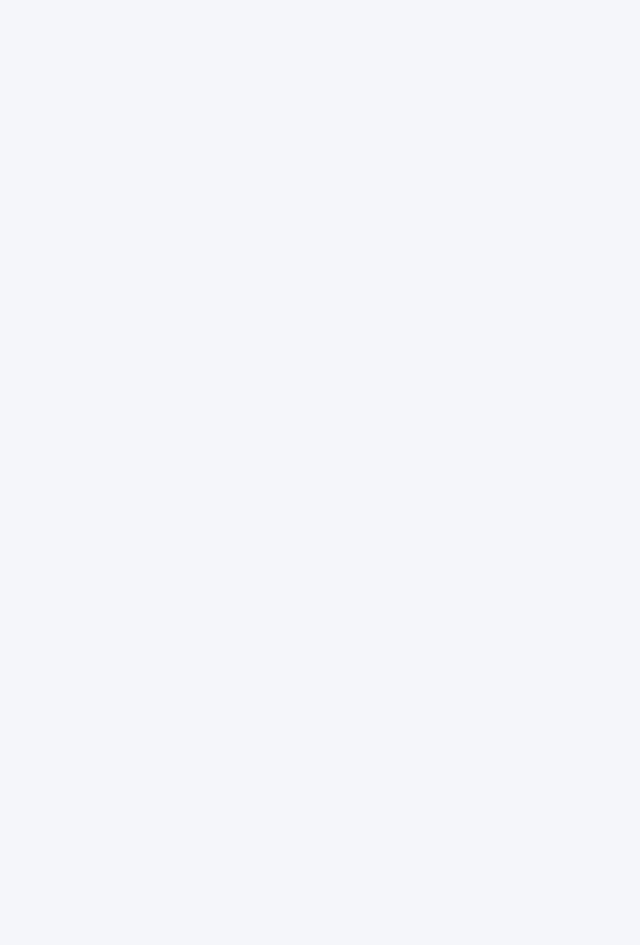
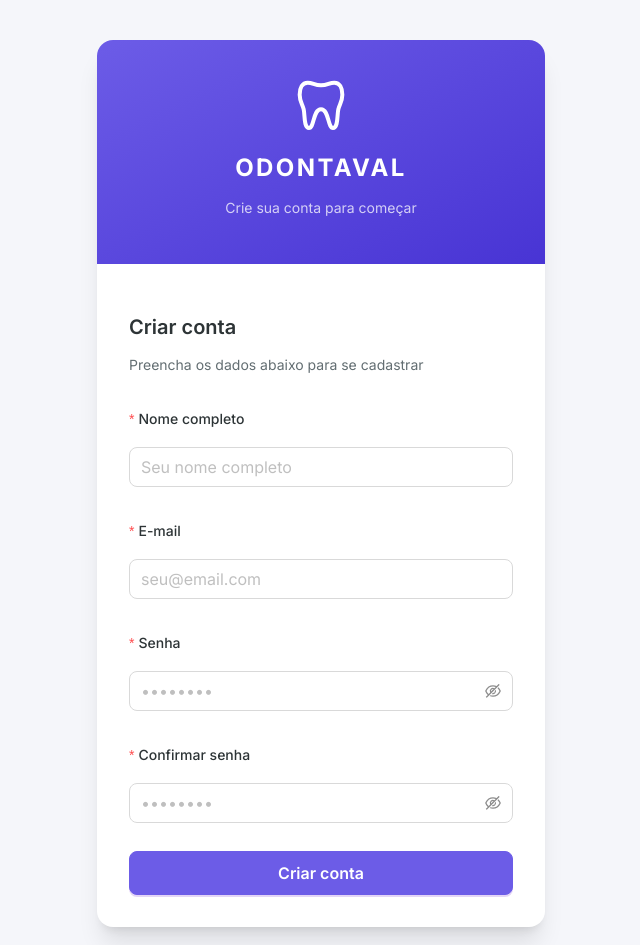
Before and after one commit to artucorreia/odontaval-front, a React (Vite) app: page /register in a window 1280 px wide. Before the commit this address led to /alunos/me. Shown: the top 945 px of the page, without its empty margins (319-959 px from the left). Before the commit the page ends 800 px from the top, so only its background shows below. Built offline with nearby package versions, Linux system fonts and the light colour scheme; sample sign-in values are in the browser's storage.

Commit message:
feat(auth): add register page with real-time password requirements

```diff
--- a/src/App.tsx
+++ b/src/App.tsx
@@ -8,6 +8,7 @@ import StudentRoute from './components/StudentRoute';
 import AppLayout from './components/AppLayout';
 import StudentLayout from './components/StudentLayout';
 import LoginPage from './pages/LoginPage';
+import RegisterPage from './pages/RegisterPage';
 import DashboardPage from './pages/DashboardPage';
 import StudentsPage from './pages/StudentsPage';
 import StudentDetailPage from './pages/StudentDetailPage';
@@ -32,6 +33,7 @@ export default function App() {
         <BrowserRouter>
           <Routes>
             <Route path="/login" element={<LoginPage />} />
+            <Route path="/register" element={<RegisterPage />} />
 
             {/* Professor area — full layout, blocked for STUDENT */}
             <Route
--- a/src/pages/LoginPage.tsx
+++ b/src/pages/LoginPage.tsx
@@ -129,7 +129,18 @@ export default function LoginPage() {
           </div>
         </div>
 
-        <p className="text-center text-xs text-muted mt-6">
+        <p className="text-center text-sm text-muted mt-4">
+          Não tem uma conta?{' '}
+          <button
+            onClick={() => navigate('/register')}
+            style={{ background: 'none', border: 'none', cursor: 'pointer', padding: 0 }}
+            className="text-primary hover:text-primary-dark font-medium"
+          >
+            Cadastre-se
+          </button>
+        </p>
+
+        <p className="text-center text-xs text-muted mt-3">
           © 2025 ODONTAVAL. Todos os direitos reservados.
         </p>
       </div>
--- /dev/null
+++ b/src/pages/RegisterPage.tsx
@@ -0,0 +1,239 @@
+import { useState } from 'react';
+import { Form, Input, Button, message } from 'antd';
+import {
+  CheckCircleFilled,
+  CloseCircleFilled,
+  EyeInvisibleOutlined,
+  EyeTwoTone,
+} from '@ant-design/icons';
+import { useNavigate } from 'react-router-dom';
+import { authService } from '../services/api';
+import LogoWhite from '../assets/logo-white.svg';
+
+const PASSWORD_RULES = [
+  { key: 'min8',   label: 'Mínimo 8 caracteres',      test: (p: string) => p.length >= 8 },
+  { key: 'upper',  label: 'Letra maiúscula (A–Z)',     test: (p: string) => /[A-Z]/.test(p) },
+  { key: 'lower',  label: 'Letra minúscula (a–z)',     test: (p: string) => /[a-z]/.test(p) },
+  { key: 'number', label: 'Número (0–9)',               test: (p: string) => /[0-9]/.test(p) },
+  { key: 'symbol', label: 'Símbolo (!@#$%...)',         test: (p: string) => /[^A-Za-z0-9]/.test(p) },
+];
+
+function PasswordRequirements({ password }: { password: string }) {
+  if (!password) return null;
+  return (
+    <div
+      style={{
+        background: '#f8fafc',
+        borderRadius: 8,
+        padding: '10px 14px',
+        marginBottom: 16,
+        border: '1px solid #f0f0f0',
+      }}
+    >
+      <p style={{ fontSize: 11, color: '#94a3b8', marginBottom: 6, fontWeight: 600, letterSpacing: '0.03em' }}>
+        A SENHA DEVE CONTER
+      </p>
+      <div style={{ display: 'flex', flexDirection: 'column', gap: 5 }}>
+        {PASSWORD_RULES.map((rule) => {
+          const met = rule.test(password);
+          return (
+            <div key={rule.key} style={{ display: 'flex', alignItems: 'center', gap: 7 }}>
+              {met ? (
+                <CheckCircleFilled style={{ fontSize: 13, color: '#00B894', flexShrink: 0 }} />
+              ) : (
+                <CloseCircleFilled style={{ fontSize: 13, color: '#d1d5db', flexShrink: 0 }} />
+              )}
+              <span
+                style={{
+                  fontSize: 12.5,
+                  color: met ? '#00B894' : '#94a3b8',
+                  textDecoration: met ? 'line-through' : 'none',
+                  fontWeight: met ? 600 : 400,
+                  transition: 'color 0.2s, text-decoration 0.2s',
+                }}
+              >
+                {rule.label}
+              </span>
+            </div>
+          );
+        })}
+      </div>
+    </div>
+  );
+}
+
+export default function RegisterPage() {
+  const [loading, setLoading] = useState(false);
+  const [password, setPassword] = useState('');
+  const [form] = Form.useForm();
+  const navigate = useNavigate();
+
+  const allRulesMet = PASSWORD_RULES.every((r) => r.test(password));
+
+  const onFinish = async (values: {
+    name: string;
+    email: string;
+    password: string;
+    confirmPassword: string;
+  }) => {
+    if (!allRulesMet) {
+      message.error('A senha não atende todos os requisitos.');
+      return;
+    }
+    if (values.password !== values.confirmPassword) {
+      message.error('As senhas não coincidem.');
+      return;
+    }
+
+    setLoading(true);
+    try {
+      const teste = await authService.register(values.name.trim(), values.email.trim(), values.password);
+      console.log('Registro bem-sucedido:', teste);
+      message.success('Conta criada com sucesso! Faça login para continuar.');
+      navigate('/login');
+    } catch (err: unknown) {
+      const axiosErr = err as { response?: { data?: { message?: string } } };
+      const msg = axiosErr?.response?.data?.message ?? 'Erro ao criar conta. Tente novamente.';
+      message.error(msg);
+    } finally {
+      setLoading(false);
+    }
+  };
+
+  return (
+    <div className="min-h-screen flex items-center justify-center bg-surface py-8">
+      <div className="w-full max-w-md">
+        {/* Card */}
+        <div className="bg-white rounded-2xl shadow-xl overflow-hidden">
+          {/* Header */}
+          <div className="bg-gradient-to-br from-primary to-primary-dark p-8 text-white text-center">
+            <div className="flex justify-center mb-3">
+              <img src={LogoWhite} alt="Logo" className="size-16" />
+            </div>
+            <h1 className="text-2xl font-bold tracking-widest mb-1">ODONTAVAL</h1>
+            <p className="text-sm text-white/75">Crie sua conta para começar</p>
+          </div>
+
+          {/* Form */}
+          <div className="p-8">
+            <h2 className="text-xl font-semibold text-secondary mb-1">Criar conta</h2>
+            <p className="text-sm text-muted mb-6">Preencha os dados abaixo para se cadastrar</p>
+
+            <Form layout="vertical" form={form} onFinish={onFinish} size="large">
+              {/* Name */}
+              <Form.Item
+                label={<span className="text-sm font-medium text-secondary">Nome completo</span>}
+                name="name"
+                rules={[
+                  { required: true, message: 'Informe seu nome' },
+                  { min: 2, message: 'Mínimo 2 caracteres' },
+                  { max: 50, message: 'Máximo 50 caracteres' },
+                ]}
+              >
+                <Input placeholder="Seu nome completo" className="rounded-lg" />
+              </Form.Item>
+
+              {/* Email */}
+              <Form.Item
+                label={<span className="text-sm font-medium text-secondary">E-mail</span>}
+                name="email"
+                rules={[
+                  { required: true, message: 'Informe seu e-mail' },
+                  { type: 'email', message: 'E-mail inválido' },
+                ]}
+              >
+                <Input placeholder="seu@email.com" className="rounded-lg" />
+              </Form.Item>
+
+              {/* Password */}
+              <Form.Item
+                label={<span className="text-sm font-medium text-secondary">Senha</span>}
+                name="password"
+                rules={[
+                  { required: true, message: 'Informe uma senha' },
+                  {
+                    validator: (_, value) => {
+                      if (!value || PASSWORD_RULES.every((r) => r.test(value))) {
+                        return Promise.resolve();
+                      }
+                      return Promise.reject(new Error('A senha não atende todos os requisitos'));
+                    },
+                  },
+                ]}
+              >
+                <Input.Password
+                  placeholder="••••••••"
+                  className="rounded-lg"
+                  iconRender={(visible) =>
+                    visible ? <EyeTwoTone /> : <EyeInvisibleOutlined />
+                  }
+                  onChange={(e) => {
+                    setPassword(e.target.value);
+                    if (form.getFieldValue('confirmPassword')) {
+                      form.validateFields(['confirmPassword']);
+                    }
+                  }}
+                />
+              </Form.Item>
+
+              {/* Requirements checklist — appears as soon as user starts typing */}
+              <PasswordRequirements password={password} />
+
+              {/* Confirm password */}
+              <Form.Item
+                label={<span className="text-sm font-medium text-secondary">Confirmar senha</span>}
+                name="confirmPassword"
+                rules={[
+                  { required: true, message: 'Confirme sua senha' },
+                  ({ getFieldValue }) => ({
+                    validator(_, value) {
+                      if (!value || getFieldValue('password') === value) {
+                        return Promise.resolve();
+                      }
+                      return Promise.reject(new Error('As senhas não coincidem'));
+                    },
+                  }),
+                ]}
+              >
+                <Input.Password
+                  placeholder="••••••••"
+                  className="rounded-lg"
+                  iconRender={(visible) =>
+                    visible ? <EyeTwoTone /> : <EyeInvisibleOutlined />
+                  }
+                />
+              </Form.Item>
+
+              <Button
+                type="primary"
+                htmlType="submit"
+                block
+                loading={loading}
+                disabled={password.length > 0 && !allRulesMet}
+                className="h-11 rounded-lg font-semibold text-base"
+                style={{ background: '#6C5CE7', borderColor: '#6C5CE7', marginTop: 4 }}
+              >
+                Criar conta
+              </Button>
+            </Form>
+          </div>
+        </div>
+
+        <p className="text-center text-sm text-muted mt-4">
+          Já tem uma conta?{' '}
+          <button
+            onClick={() => navigate('/login')}
+            style={{ background: 'none', border: 'none', cursor: 'pointer', padding: 0 }}
+            className="text-primary hover:text-primary-dark font-medium"
+          >
+            Fazer login
+          </button>
+        </p>
+
+        <p className="text-center text-xs text-muted mt-3">
+          © 2025 ODONTAVAL. Todos os direitos reservados.
+        </p>
+      </div>
+    </div>
+  );
+}
```
